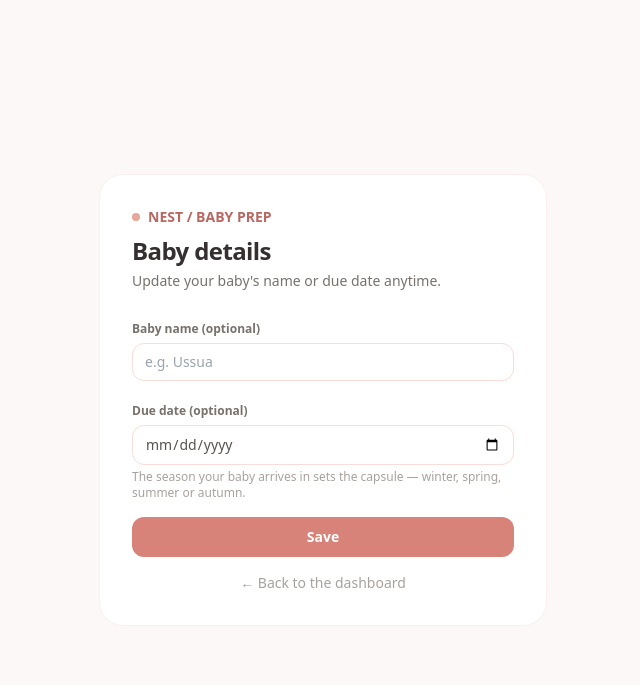
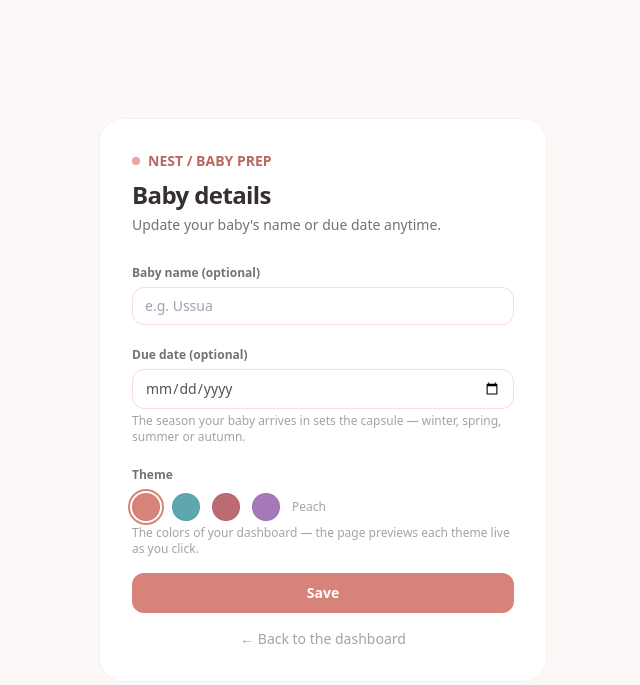
Before and after one commit to Sudonuma/baby-prep-dashboard, a FastAPI app: template templates/settings.html in a window 1280 px wide. Shown: the top 685 px of the page, without its empty margins (317-957 px from the left). Run offline with FastAPI, Linux system fonts and the light colour scheme; the template is opened without the code that fills it, so the values that code supplies are empty; some libraries are stand-ins or nearby versions.

Commit message:
Move theme picker from dashboard sidebar to Baby details page

```diff
--- a/templates/settings.html
+++ b/templates/settings.html
@@ -50,9 +50,37 @@
         <input type="date" name="due_date" value="{{ due_date or '' }}" class="mt-1 w-full rounded-xl border border-blush-200 bg-white px-3 py-2 text-sm text-stone-600 outline-none transition focus:border-blush-400">
         <p class="mt-1 text-xs text-stone-400">The season your baby arrives in sets the capsule — winter, spring, summer or autumn.</p>
       </div>
+      <div>
+        <label class="text-xs font-semibold text-stone-500">Theme</label>
+        <div class="mt-2 flex items-center gap-3">
+          <button type="button" class="theme-dot" data-theme="peach" title="Peach" style="background:rgb(215 131 121)"></button>
+          <button type="button" class="theme-dot" data-theme="ocean" title="Dusty blue" style="background:rgb(95 167 176)"></button>
+          <button type="button" class="theme-dot" data-theme="burgundy" title="Dusty burgundy" style="background:rgb(188 107 114)"></button>
+          <button type="button" class="theme-dot" data-theme="prune" title="Soft prune" style="background:rgb(166 120 183)"></button>
+          <span id="theme-name" class="text-xs text-stone-400"></span>
+        </div>
+        <p class="mt-1 text-xs text-stone-400">The colors of your dashboard — the page previews each theme live as you click.</p>
+      </div>
       <button class="w-full rounded-xl bg-blush-500 py-2.5 text-sm font-semibold text-white transition hover:bg-blush-600">Save</button>
     </form>
     <p class="mt-4 text-center text-sm"><a href="/" class="text-stone-400 hover:text-blush-600">{{ 'Skip for now →' if welcome else '← Back to the dashboard' }}</a></p>
   </div>
+  <style>
+    .theme-dot{height:1.75rem;width:1.75rem;border-radius:9999px;border:1px solid rgba(0,0,0,.06);transition:transform .15s;cursor:pointer}
+    .theme-dot:hover{transform:scale(1.12)}
+    .theme-dot.active{box-shadow:0 0 0 2px #fff, 0 0 0 4px rgb(var(--b500))}
+  </style>
+  <script>
+    const themeDots=[...document.querySelectorAll('.theme-dot')];
+    const themeNames={peach:'Peach',ocean:'Dusty blue',burgundy:'Dusty burgundy',prune:'Soft prune'};
+    function setTheme(id){
+      document.documentElement.dataset.theme=id;
+      localStorage.setItem('babyTheme',id);
+      themeDots.forEach(d=>d.classList.toggle('active', d.dataset.theme===id));
+      document.getElementById('theme-name').textContent=themeNames[id]||id;
+    }
+    themeDots.forEach(d=>d.addEventListener('click',()=>setTheme(d.dataset.theme)));
+    setTheme(localStorage.getItem('babyTheme')||'peach');
+  </script>
 </body>
 </html>
```
Also changed, not shown: templates/index.html (+0 -18 lines).
